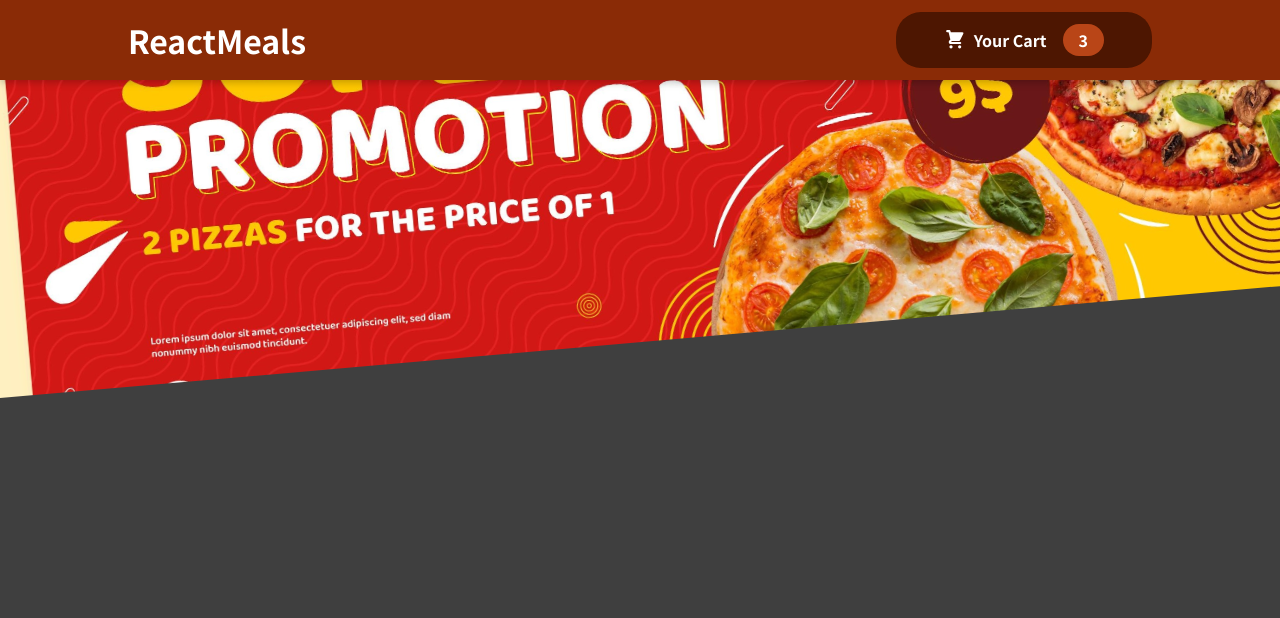
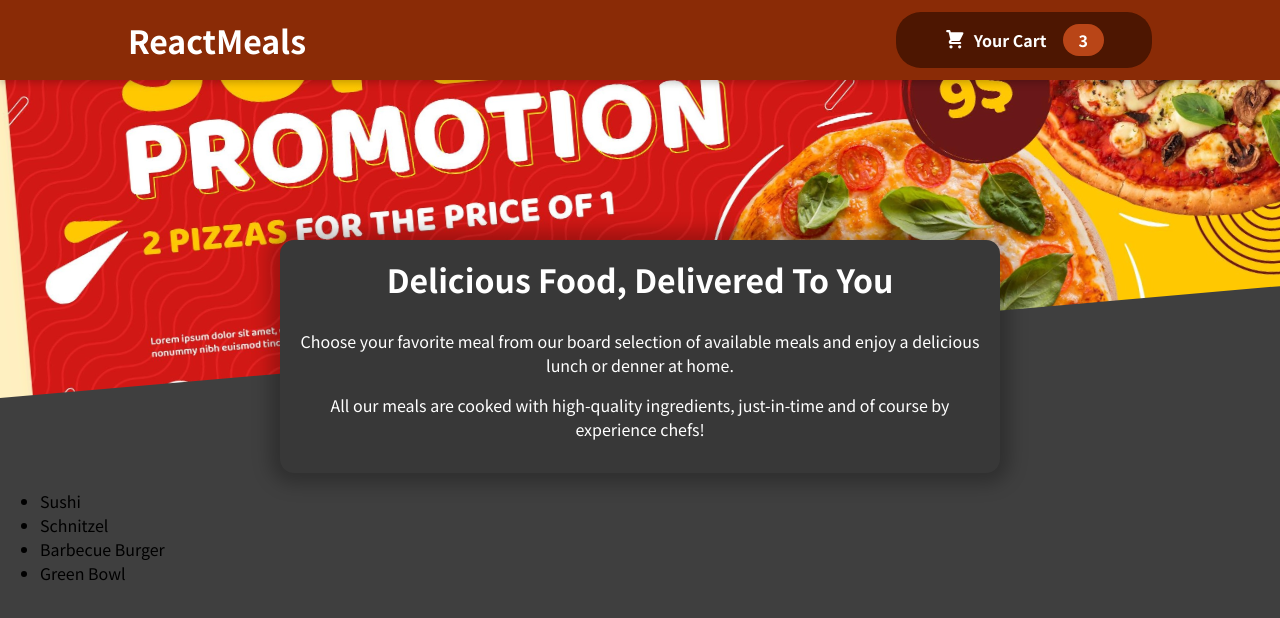
Before and after one commit to 81nilesh/RestaurantApp, a React (Create React App) app: page / in a window 1280 px wide. Shown: the top 618 px of the page. Built offline with nearby package versions, Linux system fonts and the light colour scheme.

Commit message:
commit 4

```diff
--- a/src/App.js
+++ b/src/App.js
@@ -1,10 +1,14 @@
-import React, { Fragment } from "react";
+import { Fragment } from "react";
 import Header from "./components/Layout/Header";
+import Meals from "./components/Meals/Meals";
 
 function App() {
   return (
     <Fragment>
       <Header />
+      <main>
+        <Meals />
+      </main>
     </Fragment>
   );
 }
--- a/src/components/Layout/Header.js
+++ b/src/components/Layout/Header.js
@@ -18,4 +18,4 @@
     )
 }
 
-export default Header
+export default Header;
--- /dev/null
+++ b/src/components/Meals/AvailableMeals.js
@@ -0,0 +1,46 @@
+import React from 'react';
+import classes from './MealsSummary.module.css';
+
+
+const DUMMY_MEALS = [
+    {
+        id: 'm1',
+        name: 'Sushi',
+        description: 'Finest fish and veggies',
+        price: 22.99,
+    },
+    {
+        id: 'm2',
+        name: 'Schnitzel',
+        description: 'A german specialty!',
+        price: 16.5,
+    },
+    {
+        id: 'm3',
+        name: 'Barbecue Burger',
+        description: 'American, raw, meaty',
+        price: 12.99,
+    },
+    {
+        id: 'm4',
+        name: 'Green Bowl',
+        description: 'Healthy...and green...',
+        price: 18.99,
+    },
+];
+
+
+const AvailableMeals = () => {
+    const mealsList = DUMMY_MEALS.map((meal) => <li>{meal.name}</li>);
+    return (
+        <div>
+            <section className={classes.meals}>
+                <ul>
+                    {mealsList}
+                </ul>
+            </section>
+        </div>
+    )
+};
+
+export default AvailableMeals;
--- /dev/null
+++ b/src/components/Meals/Meals.js
@@ -0,0 +1,15 @@
+import { Fragment } from 'react';
+import MealsSummary from './MealsSummary';
+import AvailableMeals from './AvailableMeals';
+
+
+const Meals = () => {
+    return (
+        <Fragment>
+            <MealsSummary />
+            <AvailableMeals />
+        </Fragment>
+    )
+}
+
+export default Meals;
--- /dev/null
+++ b/src/components/Meals/MealsSummary.js
@@ -0,0 +1,22 @@
+import React from 'react'
+import classes from './MealsSummary.module.css';
+
+const MealsSummary = () => {
+    return (
+        <div>
+            <section className={classes.summary}>
+                <h2>Delicious Food, Delivered To You</h2>
+                <p>
+                    Choose your favorite meal from our board selection of available meals
+                    and enjoy a delicious lunch or denner at home.
+                </p>
+                <p>
+                    All our meals are cooked with high-quality ingredients,
+                    just-in-time and of course by experience chefs!
+                </p>
+            </section>
+        </div>
+    );
+};
+
+export default MealsSummary;
--- /dev/null
+++ b/src/components/Meals/MealsSummary.module.css
@@ -0,0 +1,18 @@
+.summary {
+    text-align: center;
+    max-width: 45rem;
+    width: 90%;
+    margin: auto;
+    margin-top: -10rem;
+    position: relative;
+    background-color: #383838;
+    color: white;
+    border-radius: 14px;
+    padding: 1rem;
+    box-shadow: 0 1px 18px 10px rgba(0, 0, 0, 0.25);
+}
+
+.summary h2 {
+    font-size: 2rem;
+    margin-top: 0;
+}
```
Also changed, not shown: src/components/Meals/AvailableMeals.odule.css (added, +24 -0 lines).
